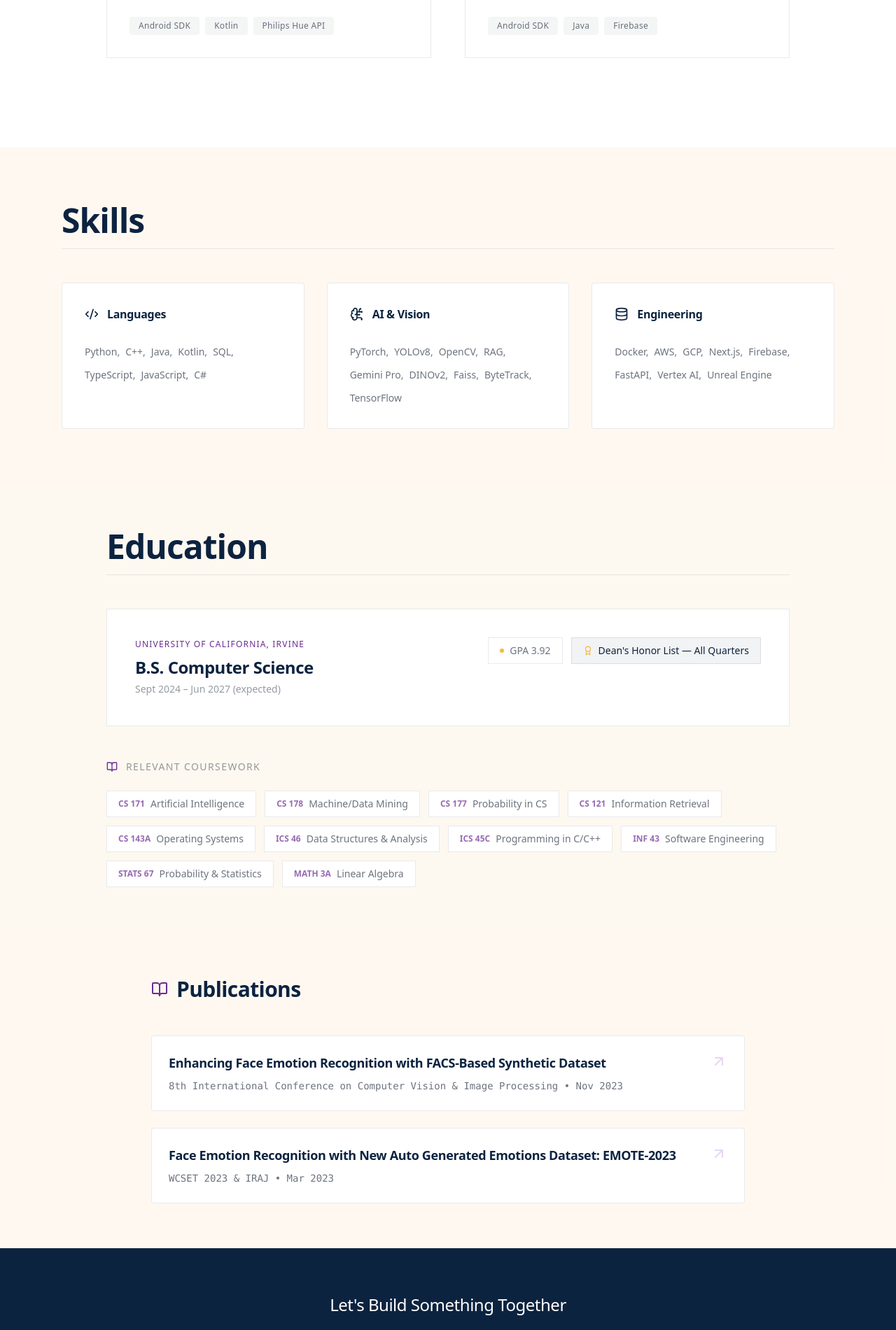
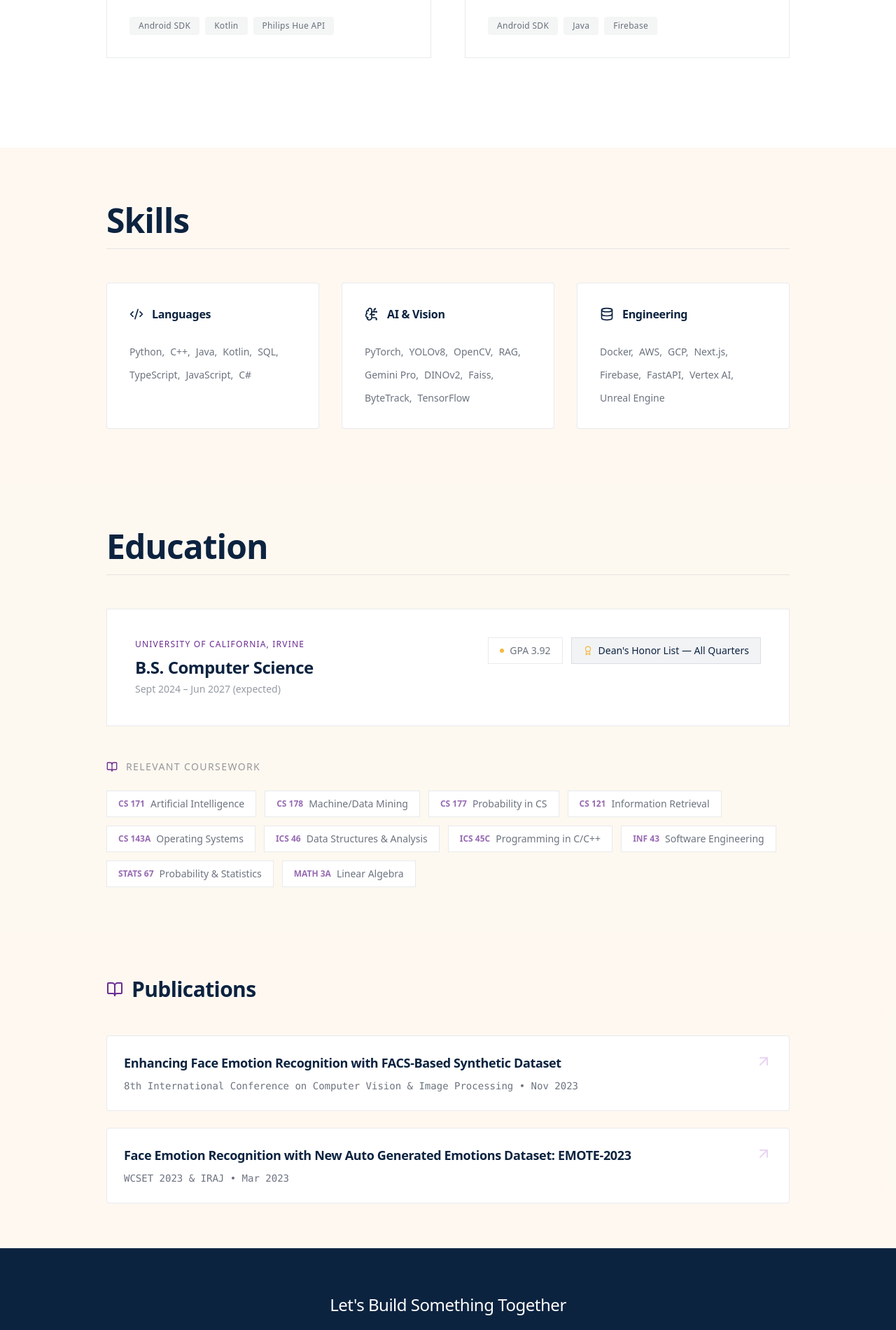
Before and after one commit to rohan1234usa/rohan-portfolio, a Next.js app: page / in a window 1280 px wide. Shown: the part 3128-5029 px from the top of the page at 70% size. Built offline with nearby package versions, Linux system fonts and the light colour scheme; a web font is replaced by a local one.

Commit message:
unify all section widths to max-w-5xl for consistent layout grid

```diff
--- a/components/Publications.tsx
+++ b/components/Publications.tsx
@@ -20,7 +20,7 @@ export const Publications = () => {
 
     return (
         <section className="py-16 bg-brand-cream/30">
-            <div className="container mx-auto px-6 max-w-4xl">
+            <div className="container mx-auto px-6 max-w-5xl">
                 <h2 className="text-3xl font-bold text-brand-navy mb-12 flex items-center gap-3 font-display">
                     <BookOpen className="text-brand-purple" /> Publications
                 </h2>
--- a/components/Skills.tsx
+++ b/components/Skills.tsx
@@ -48,7 +48,7 @@ export const Skills = () => {
 
     return (
         <section className="py-20 bg-brand-cream/30">
-            <div className="container mx-auto px-6 max-w-6xl">
+            <div className="container mx-auto px-6 max-w-5xl">
                 {/* Section Header */}
                 <div className="mb-12">
                     <h2 className="text-4xl lg:text-5xl font-bold text-brand-navy mb-4 font-display">Skills</h2>
```
